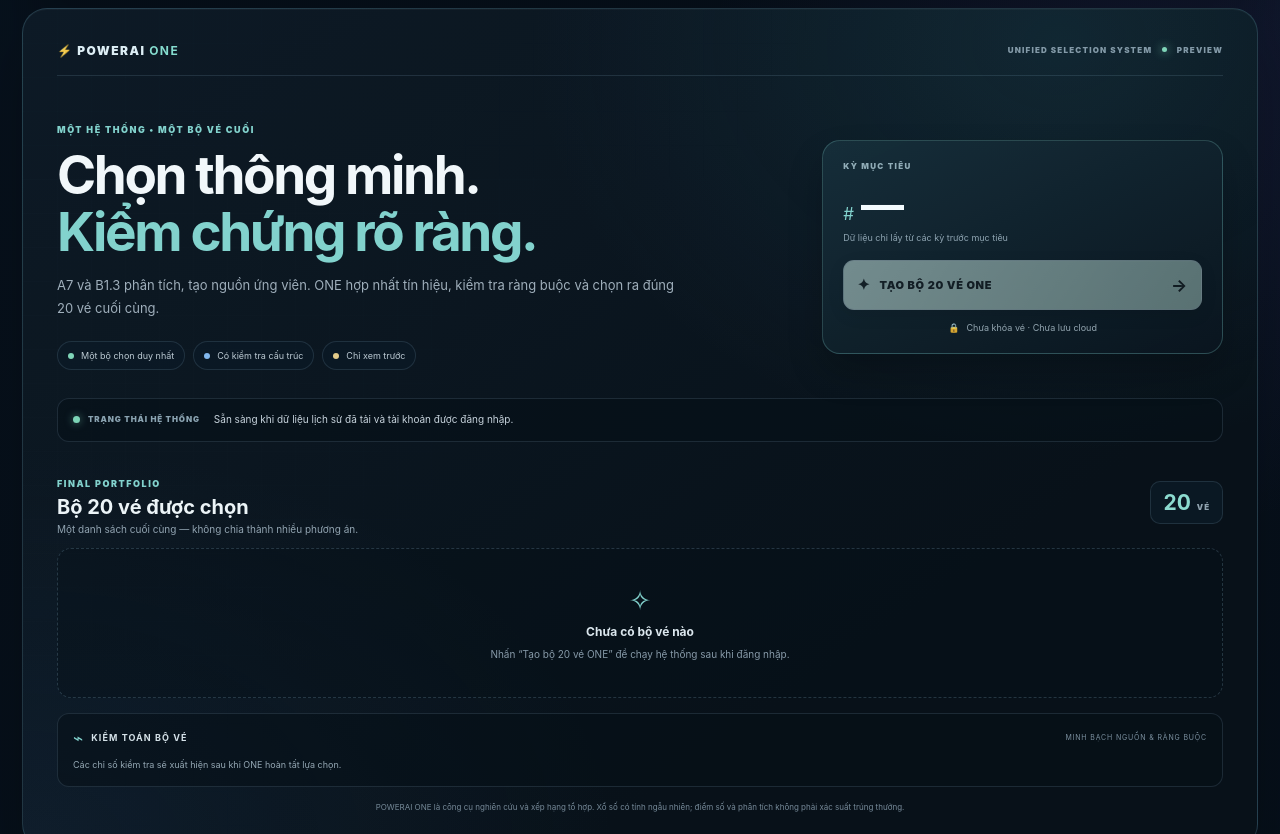
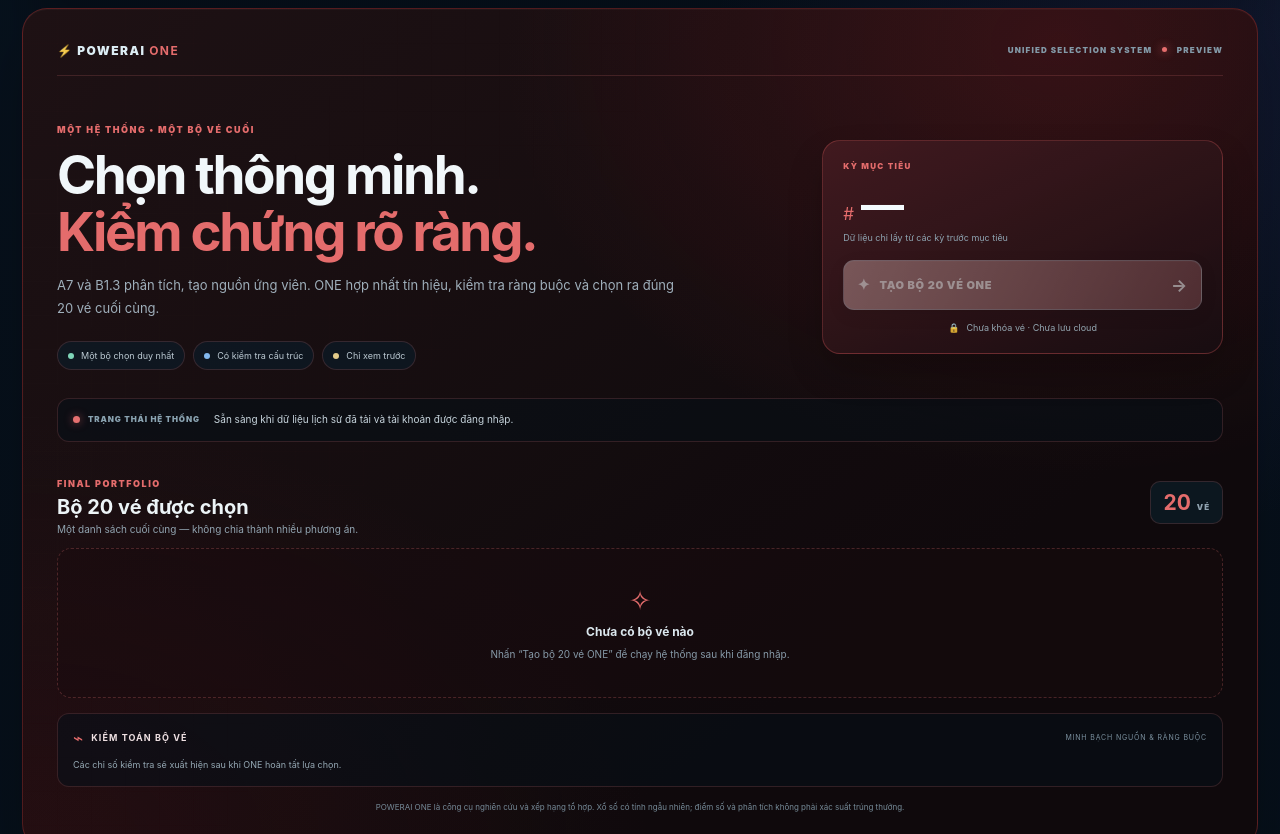
Before and after one commit to hieuthao732-byte/powerai655, a website: page index.html in a window 1280 px wide. Shown: the part 420-1254 px from the top of the page. Drawn offline with Linux system fonts and the light colour scheme; no server answers.

Commit message:
Apply Vietlott-inspired red theme to PowerAI ONE

```diff
--- a/one-ui.css
+++ b/one-ui.css
@@ -12,3 +12,20 @@
 .one-empty-state{grid-column:1/-1;display:grid;justify-items:center;gap:7px;padding:35px 18px;border:1px dashed rgba(122,174,200,.24);border-radius:14px;background:rgba(4,17,27,.38);text-align:center}.one-empty-icon{font-size:27px;color:#70d7d0}.one-empty-state b{font-size:12px;color:#d8e8f0}.one-empty-state span{max-width:390px;font-size:10px;line-height:1.6;color:#829bad}
 .one-audit-panel{margin-top:15px;padding:14px 15px;border:1px solid var(--one-line);border-radius:12px;background:rgba(4,16,26,.58)}.one-audit-title{display:flex;align-items:center;gap:8px}.one-audit-title>span{font-size:17px;color:#70d7d0}.one-audit-title b{font-size:9px;letter-spacing:.12em;color:#d2e3eb}.one-audit-title small{margin-left:auto;font-size:7px;letter-spacing:.12em;color:#7692a4}.one-audit-content{margin-top:9px;font-size:9px;line-height:1.7;color:#90a9b8;overflow-wrap:anywhere}.one-disclaimer{margin-top:14px;text-align:center;font-size:8px;line-height:1.6;color:#718b9d}
 @media(max-width:700px){.one-shell{padding:17px;border-radius:18px}.one-topline{align-items:flex-start}.one-lab{max-width:130px;text-align:right;line-height:1.5}.one-hero{grid-template-columns:1fr;gap:20px;padding:26px 0 20px}.one-copy h2{font-size:36px}.one-action-card{padding:16px}.one-pills{gap:6px}.one-pills span{font-size:8px;padding:7px 8px}.one-status-row{display:block}.one-status-message{margin-top:7px}.one-ticket-grid{grid-template-columns:1fr}.one-ticket-grid .ticketCard{padding:12px}.one-ticket-grid .ball{width:34px;height:34px}.one-result-head h3{font-size:18px}.one-audit-title small{max-width:95px;text-align:right;line-height:1.4}}
+
+
+/* VIETLOTT-inspired red edition */
+.one-shell{--one-line:rgba(255,112,112,.18);border-color:rgba(232,55,55,.34);background:radial-gradient(ellipse at 84% 4%,rgba(190,28,38,.24),transparent 38%),radial-gradient(ellipse at 0% 100%,rgba(112,18,28,.22),transparent 36%),linear-gradient(145deg,#211014,#10090c 72%)}
+.one-shell:before{background-image:linear-gradient(rgba(255,150,150,.075) 1px,transparent 1px),linear-gradient(90deg,rgba(255,150,150,.075) 1px,transparent 1px)}
+.one-brand-mark b,.one-kicker,.one-copy h2 em,.one-target span,.one-action-label,.one-count b,.one-ticket-grid .ticketHead b,.one-empty-icon,.one-audit-title>span{color:#ff6565}
+.one-lab i{background:#ff6666;box-shadow:0 0 10px #ff5555}
+.one-action-card{border-color:rgba(255,85,85,.3);background:linear-gradient(155deg,rgba(75,24,31,.96),rgba(27,12,17,.98))}
+.one-generate-btn{border-color:#ff8a8a;background:linear-gradient(110deg,#ff7777,#d92d3b);color:#fff5f5;box-shadow:0 8px 24px rgba(220,40,55,.24)}
+.one-generate-btn:hover{filter:brightness(1.09)}
+.one-status-indicator i{background:#ff6969;box-shadow:0 0 9px rgba(255,90,90,.6)}
+.one-ticket-grid .ticketCard{border-color:rgba(255,105,105,.18);background:linear-gradient(120deg,rgba(53,22,29,.97),rgba(27,14,19,.96))}
+.one-ticket-grid .ticketHead b{color:#ff8888}
+.one-ticket-grid .ball{border-color:rgba(255,125,125,.34);background:linear-gradient(145deg,#b52c3a,#681923);color:#fff5f5}
+.one-empty-state{border-color:rgba(255,110,110,.25);background:rgba(30,10,15,.42)}
+.one-audit-title b{color:#f2dfe2}
+@media(prefers-reduced-motion:no-preference){.one-generate-btn{transition:transform .18s,filter .18s,box-shadow .18s}.one-generate-btn:hover{box-shadow:0 10px 28px rgba(230,48,60,.32)}}
```
